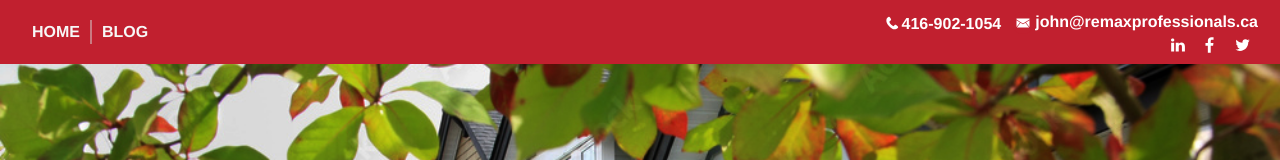
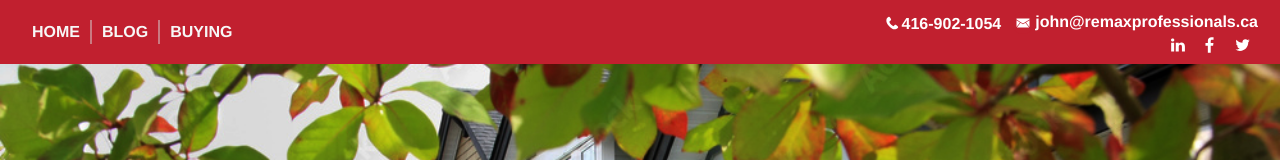
Before and after one commit to Sanparty/jmanucdoc-vue, a Vue app: page / in a window 1280 px wide. Shown: the top 160 px of the page. Built offline with nearby package versions, Linux system fonts and the light colour scheme.

Commit message:
activated buying links

```diff
--- a/src/components/footerJohn.vue
+++ b/src/components/footerJohn.vue
@@ -10,7 +10,7 @@
             <li class="col-12 col-sm-6 col-lg-4"><router-link :to="{name: 'Blog'}">Blog</router-link></li>
             <li class="col-12 col-sm-6 col-lg-4"><router-link :to="{name: 'Contact'}">Contact</router-link></li>
             <li class="col-12 col-sm-6 col-lg-4">Accessibility</li>
-            <li class="col-12 col-sm-6 col-lg-4">Buying</li>
+            <li class="col-12 col-sm-6 col-lg-4"><router-link :to="{name: 'Buying'}">Buying</router-link></li>
             <li class="col-12 col-sm-6 col-lg-4">Selling</li>
             <li class="col-12 col-sm-6 col-lg-4">About</li>
             <li class="col-12 col-sm-6 col-lg-4">Your Mississauga</li>
--- a/src/components/navbarJohnTemp.vue
+++ b/src/components/navbarJohnTemp.vue
@@ -57,10 +57,10 @@
             <router-link :to="{ name: 'Blog' }" class="d-none d-lg-block">Blog</router-link>
             <router-link :to="{ name: 'Blog' }" class="d-lg-none"><span data-bs-target="#navbarSupportedContent" data-bs-toggle="collapse">Blog</span></router-link>
           </li>
-          <!-- <li class="nav-item">
+          <li class="nav-item">
             <router-link :to="{ name: 'Buying' }" class="d-none d-lg-block">Buying</router-link>
             <router-link :to="{ name: 'Buying' }" class="d-lg-none"><span data-bs-target="#navbarSupportedContent" data-bs-toggle="collapse">Buying</span></router-link>
-          </li> -->
+          </li>
           <li class="nav-item"></li>
         </ul>
       </div>
```
